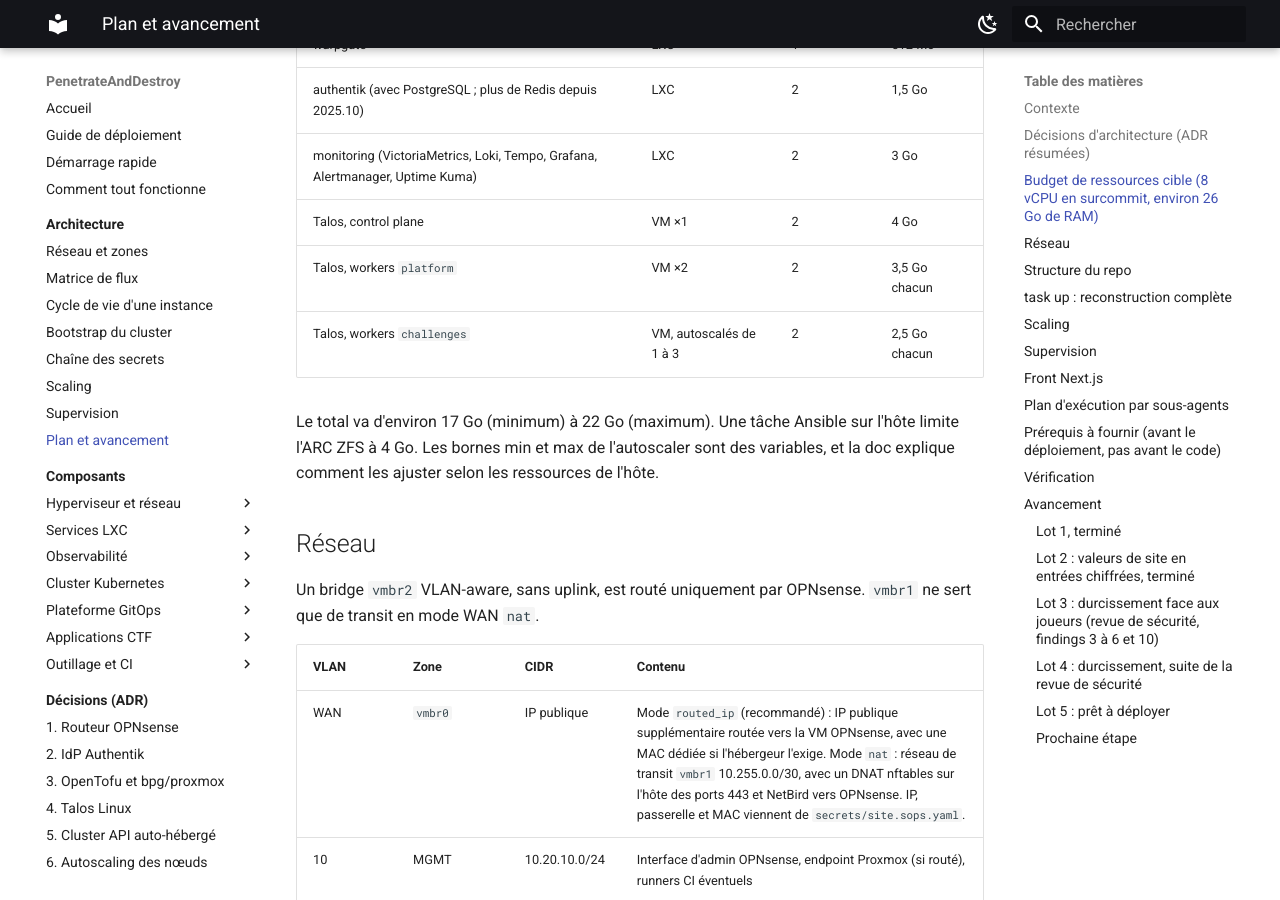
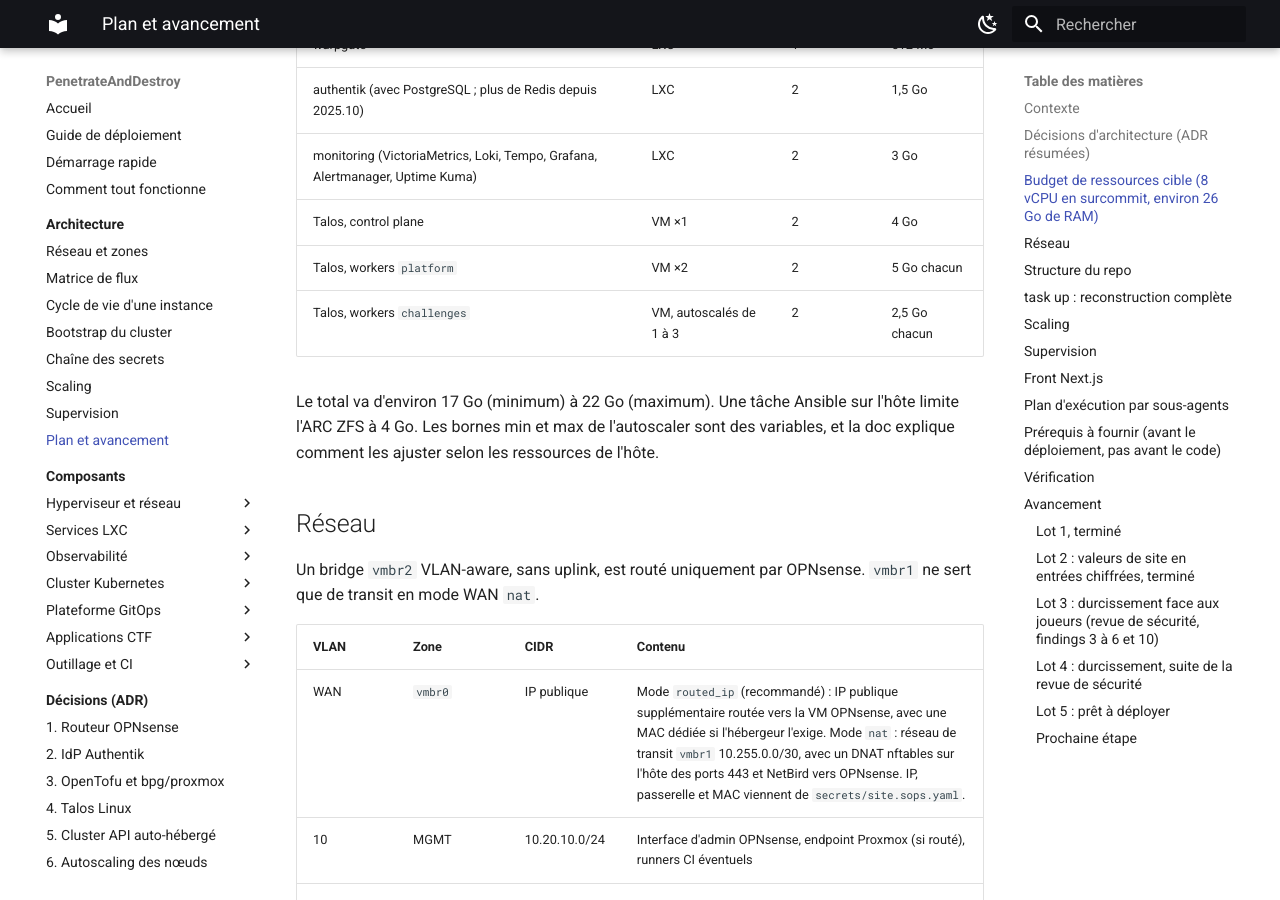
Before and after one commit to kim-tsr/penetrate-and-destroy, an MkDocs documentation site: the page built from docs/PLAN.md, in a window 1280 px wide and 900 px high, scrolled down 2608 px. Built offline with MkDocs 1.6.1 and Material for MkDocs 9.7.7, drawn with Linux system fonts in a browser that asks for light colours.

Commit message:
fix(cluster): workers platform à 5 Gio (requests de la plateforme au-delà de 2x3,5 Gio : Zot, Garage, Valkey Pending)

```diff
--- a/docs/PLAN.md
+++ b/docs/PLAN.md
@@ -50,7 +50,7 @@ Décisions validées par l'utilisateur :
 | authentik (avec PostgreSQL ; plus de Redis depuis 2025.10) | LXC | 2 | 1,5 Go |
 | monitoring (VictoriaMetrics, Loki, Tempo, Grafana, Alertmanager, Uptime Kuma) | LXC | 2 | 3 Go |
 | Talos, control plane | VM ×1 | 2 | 4 Go |
-| Talos, workers `platform` | VM ×2 | 2 | 3,5 Go chacun |
+| Talos, workers `platform` | VM ×2 | 2 | 5 Go chacun |
 | Talos, workers `challenges` | VM, autoscalés de 1 à 3 | 2 | 2,5 Go chacun |
 
 Le total va d'environ 17 Go (minimum) à 22 Go (maximum). Une tâche Ansible sur l'hôte limite l'ARC ZFS à 4 Go. Les bornes min et max de l'autoscaler sont des variables, et la doc explique comment les ajuster selon les ressources de l'hôte.
```
Also changed, not shown: docs/architecture/scaling.md (+1 -1 lines), 3 other files.
